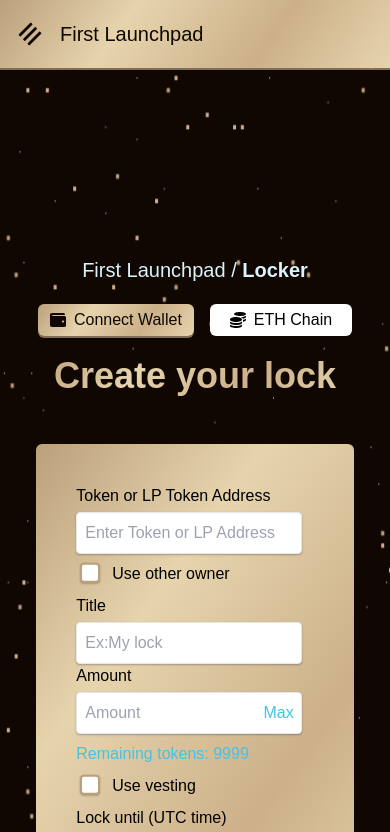
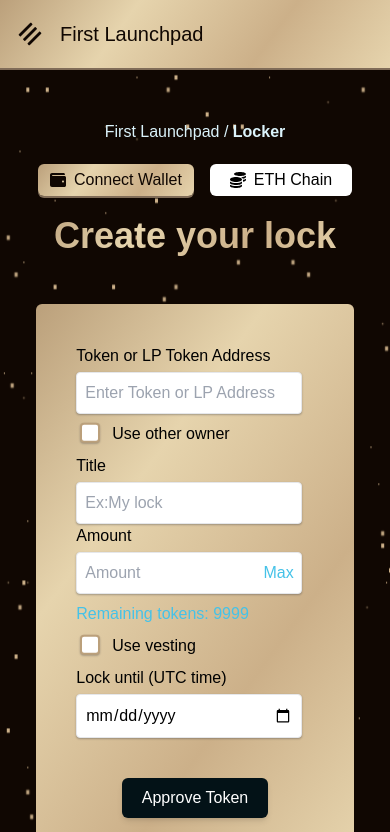
Before and after one commit to Demandtech/gob, a React (Vite) app: page /locker in a window 390 px wide. Shown: the top 832 px of the page. Built offline with nearby package versions, Linux system fonts and the light colour scheme; a web font is replaced by a local one.

Commit message:
layout style

```diff
--- a/src/components/Header.jsx
+++ b/src/components/Header.jsx
@@ -3,8 +3,8 @@ import { FaWallet, FaCoins } from 'react-icons/fa'
 const Header = ({ title, page }) => {
   return (
     <header className=' py-10 w-full'>
-      <div className='flex flex-col md:flex-row items-center text-primary justify-between gap-5'>
-        <div className='header-title text-xl md:text-2xl'>
+      <div className='flex flex-col lg:flex-row items-center text-primary justify-between gap-5'>
+        <div className='header-title md:text-xl lg:text-2xl'>
           <span>First Launchpad</span> / <strong className='page'>{page}</strong>
         </div>
         <div className='flex items-center gap-4'>
--- a/src/components/Layout.jsx
+++ b/src/components/Layout.jsx
@@ -10,7 +10,7 @@ const Layout = ({ children }) => {
 
   return (
     <div className='layout min-h-screen relative'>
-      <div className='container lg:mx-auto  pb-20 mt-14 md:mt-0 overflow-y-hidden'>
+      <div className='container lg:mx-auto  pb-20 overflow-y-hidden'>
         <Sidebar
           setIsSidebarOpen={setIsSidebarOpen}
           isSidebarOpen={isSidebarOpen}
@@ -18,11 +18,11 @@ const Layout = ({ children }) => {
         />
       </div>
       <div
-        className={` transition-all duration-300 pt-20 md:pt-0  ${
+        className={` transition-all duration-300 ${
           isSidebarOpen ? 'md:ml-[230px]' : 'md:ml-[60px]'
         }`}
       >
-        <div className='page-content mx-auto w-11/12 md:w-10/12   px-5 md:px-20  pb-10 '>
+        <div className='page-content mx-auto w-11/12 lg:w-10/12   px-5 md:px-10 lg:px-20  pb-10 '>
           {children}
         </div>
       </div>
--- a/src/pages/Home.jsx
+++ b/src/pages/Home.jsx
@@ -21,7 +21,7 @@ const Home = () => {
           className='rounded-xl home-img overflow-hidden md:h-[500px] goldcardshadow'
           data-aos='zoom-in'
         >
-          <div className='w-full h-full relative'>
+          <div className='w-full h-full'>
             <img
               src={img}
               alt='logo'
```
